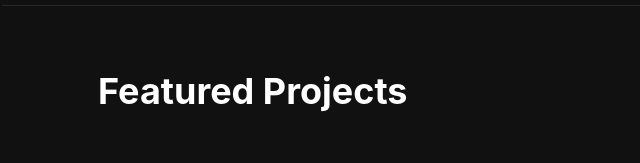
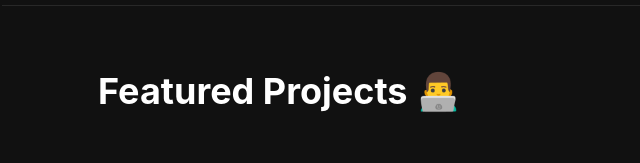
Before and after one commit to YuukaDev/vukcode.rs, a Next.js app: page / in a window 1280 px wide. Shown: the part 690-853 px from the top of the page, without its empty margins (318-958 px from the left). Built offline with nearby package versions, Linux system fonts and the light colour scheme.

Commit message:
Update Projects.js

```diff
--- a/components/Projects/Projects.js
+++ b/components/Projects/Projects.js
@@ -5,7 +5,7 @@ export default function Projects() {
     return (
         <VStack margin="0" id="projects">
             <Box mt="5%" width="35%" float="left">
-                <Heading>Featured Projects</Heading>
+                <Heading>Featured Projects 👨‍💻</Heading>
             </Box>
             <Card />
         </VStack>
```
